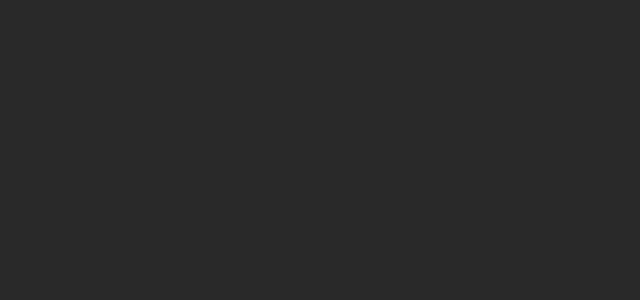
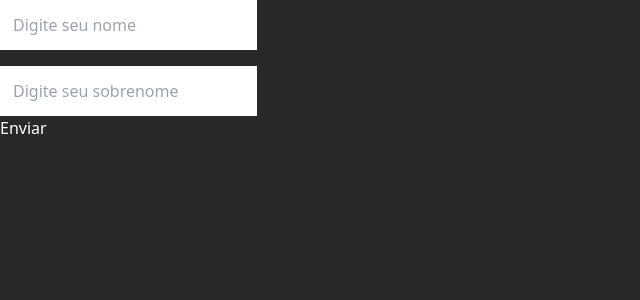
Before and after one commit to Diones25/react-b7web, a React (Vite) app: page / in a window 1280 px wide. Shown: the top 300 px of the page, without its empty margins (0-640 px from the left). Built offline with nearby package versions, Linux system fonts and the light colour scheme.

Commit message:
Fazendo um form básico

```diff
--- a/package.json
+++ b/package.json
@@ -11,7 +11,8 @@
   },
   "dependencies": {
     "react": "^18.2.0",
-    "react-dom": "^18.2.0"
+    "react-dom": "^18.2.0",
+    "react-hook-form": "^7.54.1"
   },
   "devDependencies": {
     "@types/react": "^18.2.64",
--- a/src/App.tsx
+++ b/src/App.tsx
@@ -1,11 +1,37 @@
+import { SubmitHandler, useForm } from "react-hook-form"
 
+type Inputs = {
+  name: string;
+  lastName: string;
+}
 
 const Page = () => {
+  const { handleSubmit, register } = useForm<Inputs>();
+
+  const handleFormSubmit: SubmitHandler<Inputs> = (data) => {
+    console.log(data)
+  }
 
   return (
     <>
       <div className="container mx-auto">
+        <form onSubmit={handleSubmit(handleFormSubmit)}>
 
+          <input
+            {...register('name')}
+            className="border border-white p-3 text-black"
+            placeholder="Digite seu nome"
+          />
+
+          <input
+            {...register('lastName')}
+            className="block mt-4 border border-white p-3 text-black"
+            placeholder="Digite seu sobrenome"
+          />
+
+          <input type="submit" value="Enviar" />
+
+        </form>
       </div>
     </>
   )
```
Also changed, not shown: 1 other file (tests, documents, lock files or other folders).
